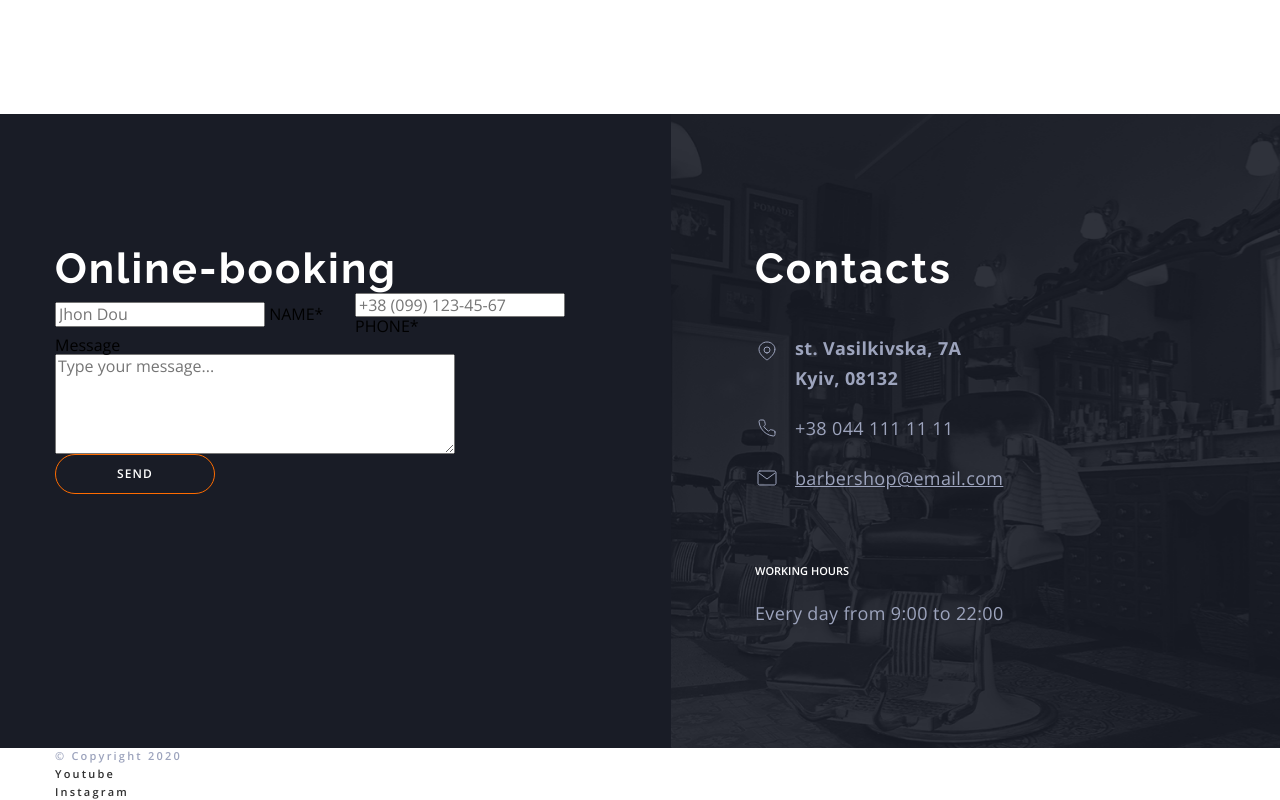
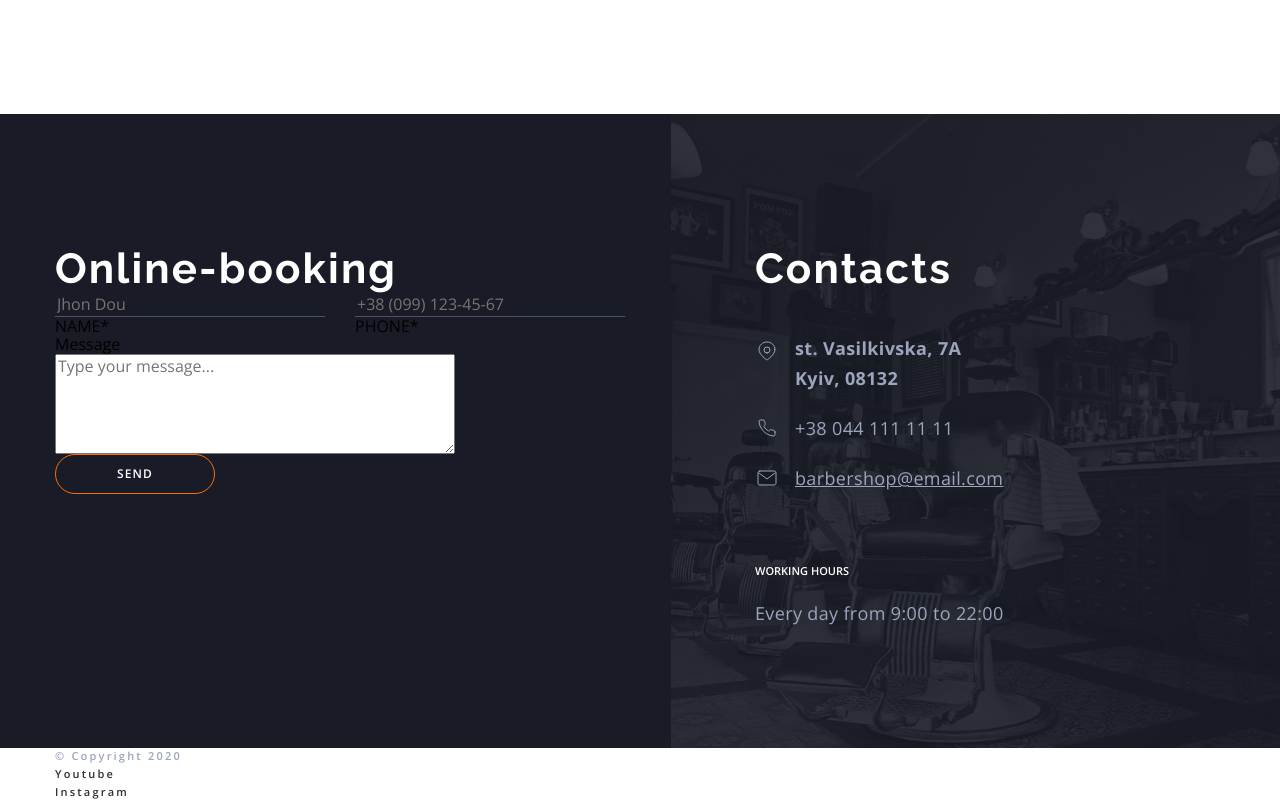
Before and after one commit to olena-nikitchenko/barbershop, a plain HTML site: page index.html in a window 1280 px wide. Shown: the part 4068-4868 px from the top of the page. Drawn offline with nearby package versions, Linux system fonts and the light colour scheme.

Commit message:
оформлення форми booking

```diff
--- a/css/styles.css
+++ b/css/styles.css
@@ -11,6 +11,8 @@
   --header-idx: 10;
   --modal-idx: 100;
   --menu-idx: 1000;
+  --anim-fast: 300ms ease-out;
+  --anim-slow: 800ms ease;
 }
 body {
   font-family: 'Open Sans', sans-serif;
@@ -631,6 +633,17 @@ img {
   flex-basis: 270px;
 }
 .booking-field {
+  width: 100%;
+  height: 24px;
+  color: #ffffff;
+  outline: unset;
+  background-color: transparent;
+  border: none;
+  border-bottom: 1px solid rgba(157, 164, 189, 0.4);
+  transition: border-color var(--anim-fast);
+}
+.booking-field:focus {
+  border-color: #ffffff;
 }
 .booking-message {
   display: block;
```
